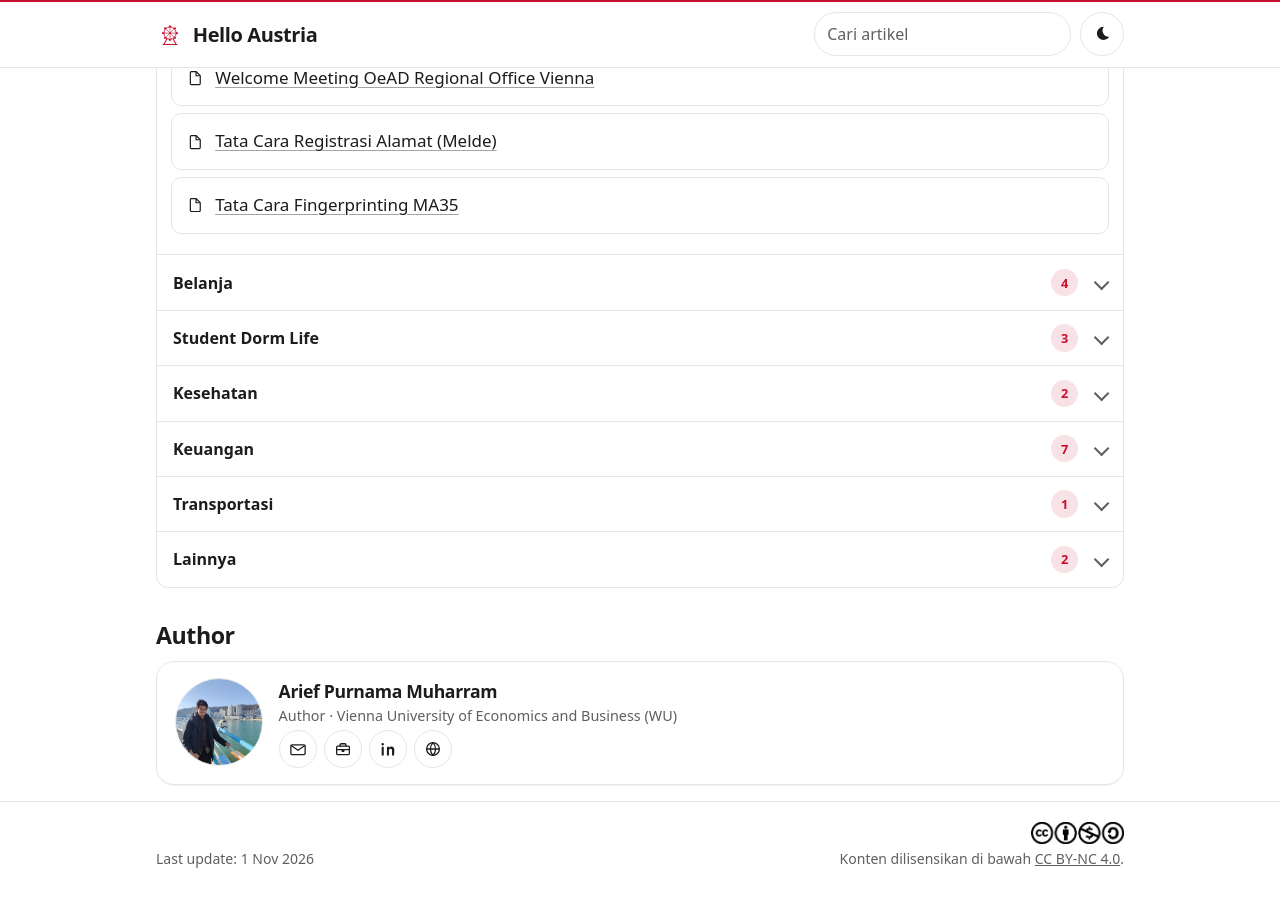
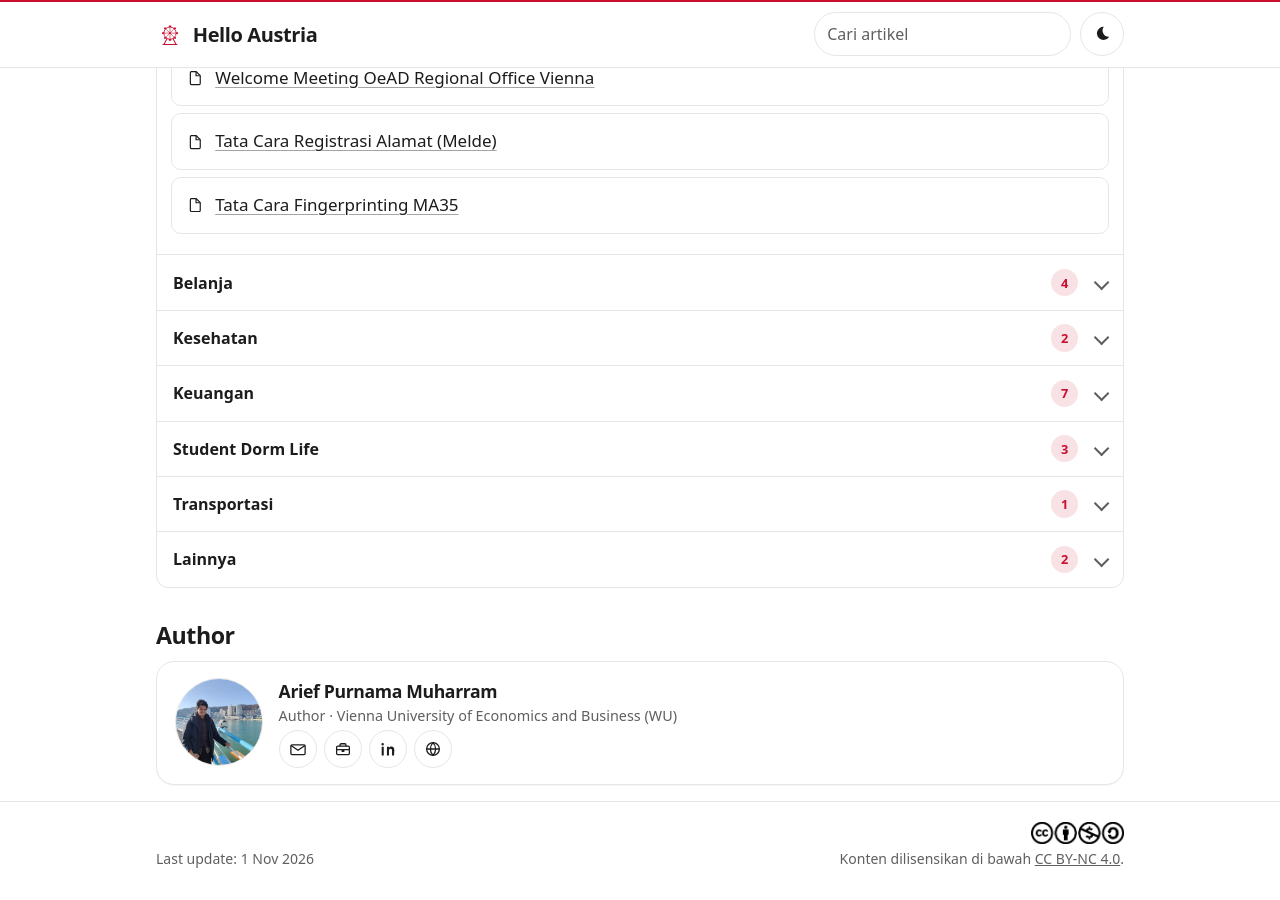
Before and after one commit to helloaustria/helloaustria.github.io, a Jekyll site: the page built from index.html, in a window 1280 px wide and 900 px high, scrolled down 8175 px. Built offline with Jekyll 4.4.1, drawn with Linux system fonts in a browser that asks for light colours; part of the change alters nothing that is shown.

Commit message:
Reorder FAQ sections.

```diff
--- a/_data/faq.yml
+++ b/_data/faq.yml
@@ -8,12 +8,12 @@ sections:
     title: Administrasi
   - id: belanja
     title: Belanja
-  - id: student-dorm-life
-    title: Student Dorm Life
   - id: kesehatan
     title: Kesehatan
   - id: keuangan
     title: Keuangan
+  - id: student-dorm-life
+    title: Student Dorm Life
   - id: transportasi
     title: Transportasi
   - id: lainnya
```
